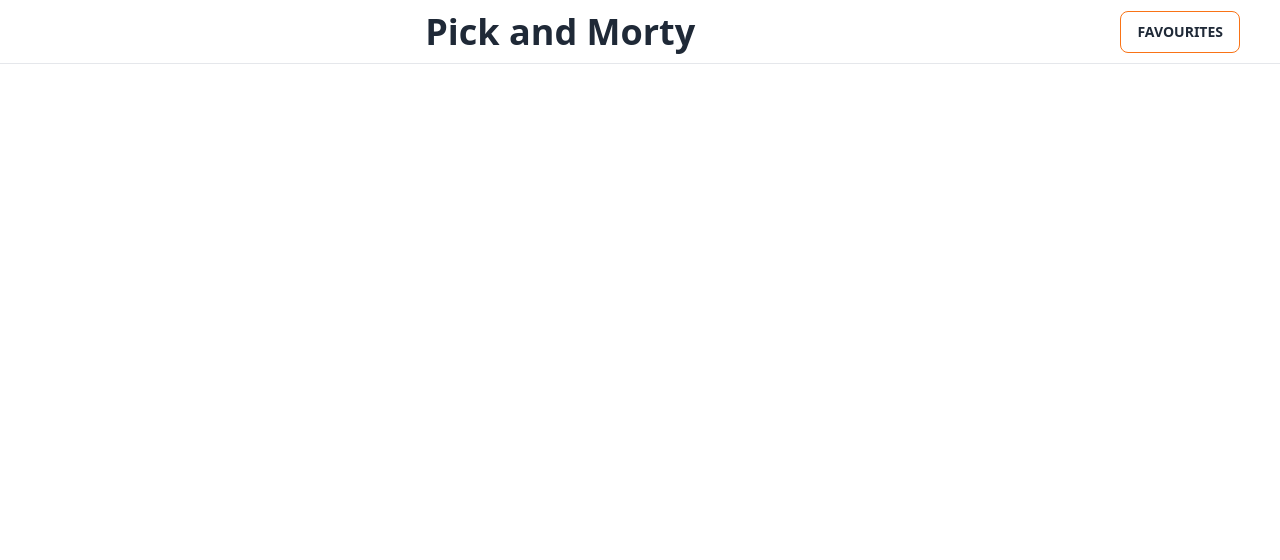
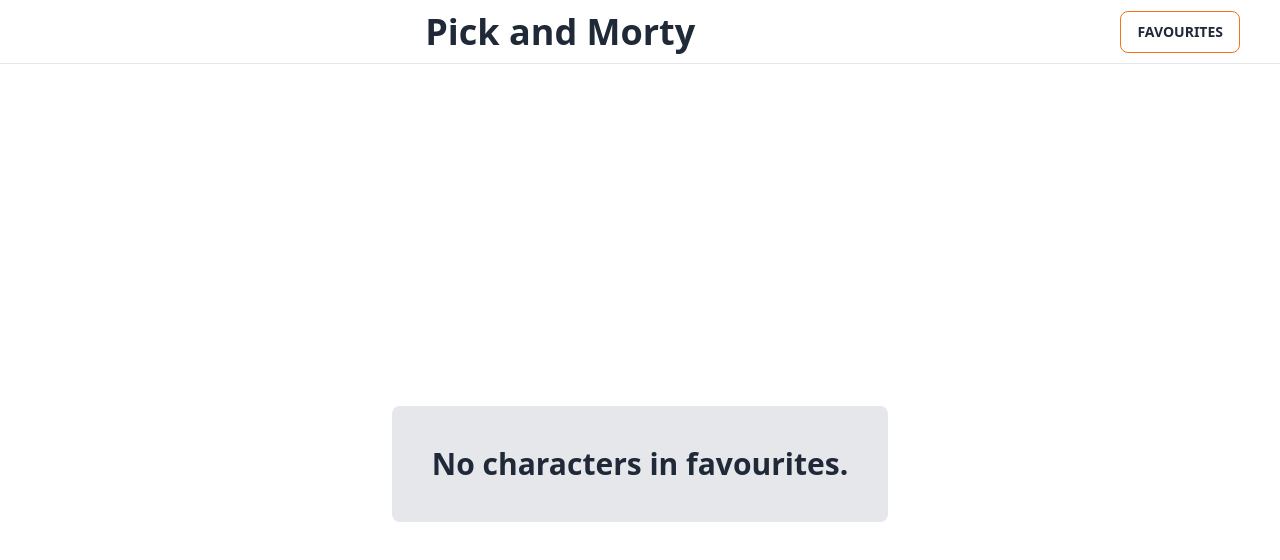
Before and after one commit to david-miklos/pick-and-morty, a React (Vite) app: page /favourites in a window 1280 px wide. Shown: the top 560 px of the page. Built offline with nearby package versions, Linux system fonts and the light colour scheme.

Commit message:
add no favourite characters message

```diff
--- a/src/components/Favourites.tsx
+++ b/src/components/Favourites.tsx
@@ -6,7 +6,15 @@
   const favouriteCharacters = useSelector(
     (state: RootState) => state.favouriteCharacters.value
   );
-
+  if (!favouriteCharacters.length) {
+    return (
+      <div className="flex flex-col items-center justify-center h-screen font-bold text-lg xl:text-3xl lg:text-2xl md:text-xl text-gray-800">
+        <div className="bg-gray-200 p-10 rounded-lg">
+          No characters in favourites.
+        </div>
+      </div>
+    );
+  }
   return (
     <div>
       <ul className="favourites mx-auto my-12 grid gap-5 w-11/12 2xl:grid-cols-5 2xl:col-span-5 xl:grid-cols-4 xl:col-span-4 lg:grid-cols-3 lg:col-span-3 md:grid-cols-2 md:col-span-2 sm:grid-cols-1 sm:col-span-1">
```
